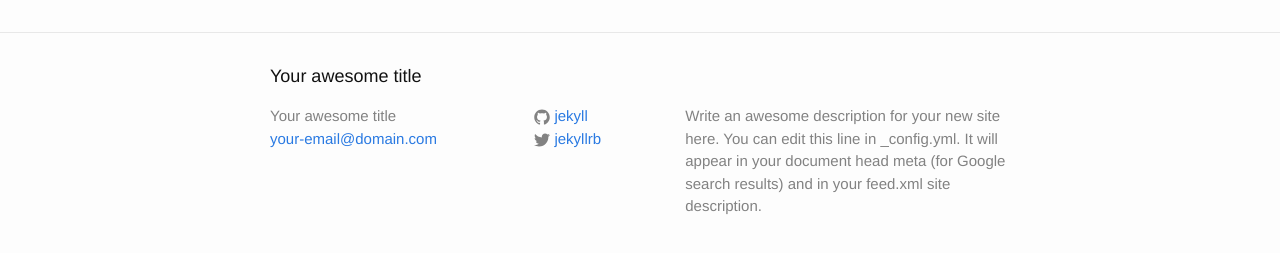
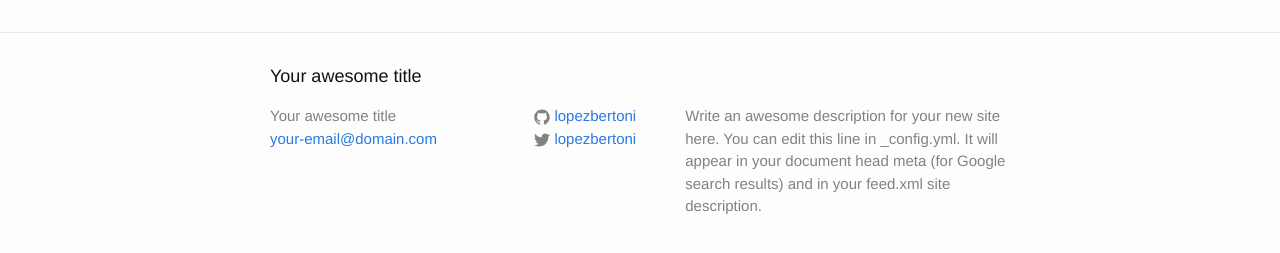
Before and after one commit to lopezbertoni/lopezbertoni.github.io, a Jekyll site: the page built from index.html, in a window 1280 px wide. Shown: the part 264-517 px from the top of the page. Built offline with Jekyll 4.4.1, drawn with Linux system fonts in a browser that asks for light colours.

Commit message:
git and tw handles

```diff
--- a/_config.yml
+++ b/_config.yml
@@ -7,8 +7,8 @@ description: > # this means to ignore newlines until "baseurl:"
   Google search results) and in your feed.xml site description.
 baseurl: "" # the subpath of your site, e.g. /blog/
 url: "http://yourdomain.com" # the base hostname & protocol for your site
-twitter_username: jekyllrb
-github_username:  jekyll
+twitter_username: lopezbertoni
+github_username:  lopezbertoni
 
 # Build settings
 markdown: kramdown
```
